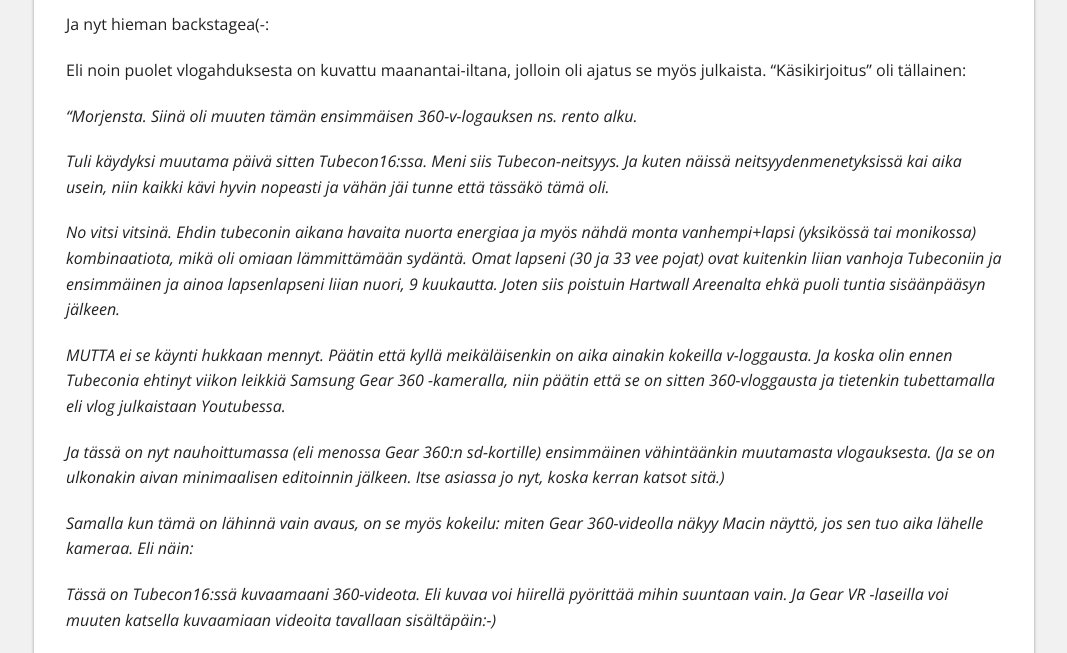
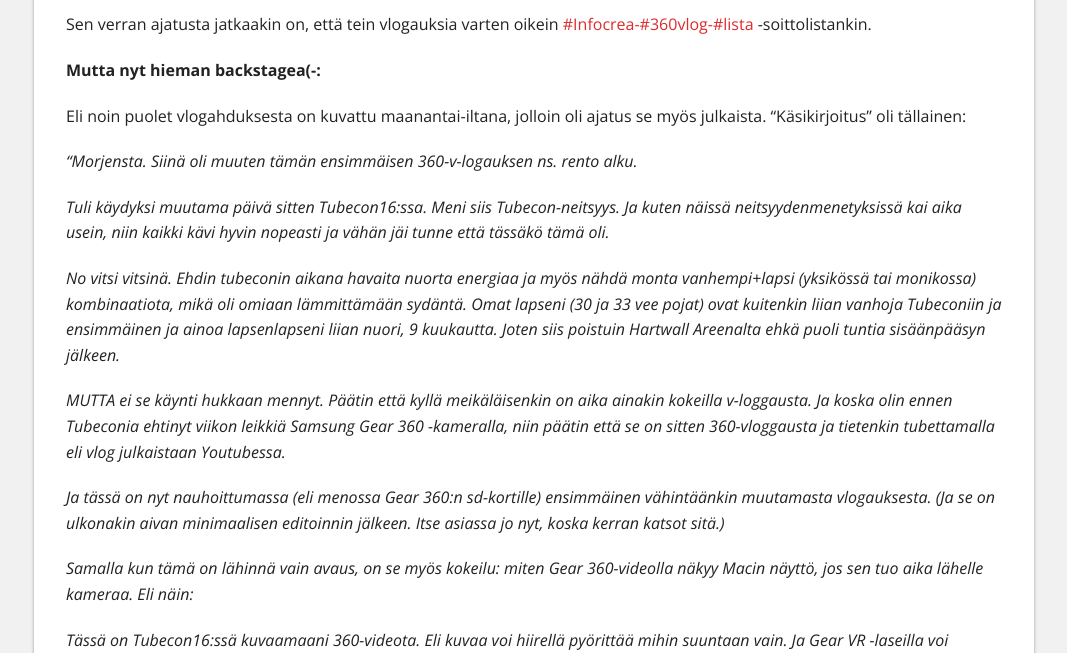
Before and after one commit to Pyppe/infocrea.fi, a Jekyll site: the page built from _posts/2016-08-16-vlog-avattu-360-asteisena.md, in a window 1280 px wide and 900 px high, scrolled down 914 px, cut to the strip 247-900 px from the top of the window. Shown: the whole strip, without its empty margins (106-1173 px from the left). Built offline with Jekyll 4.4.1, drawn with Linux system fonts in a browser that asks for light colours; nearby versions of some CDN libraries.

Commit message:
vlog-blogin päivitys

```diff
--- a/_posts/2016-08-16-vlog-avattu-360-asteisena.md
+++ b/_posts/2016-08-16-vlog-avattu-360-asteisena.md
@@ -12,7 +12,9 @@
 
 {% youtube M6o1rWBUmgM %}
 
-Ja nyt hieman backstagea(-:
+Sen verran ajatusta jatkaakin on, että tein vlogauksia varten oikein [#Infocrea-#360vlog-#lista](https://www.youtube.com/playlist?list=PLub2C90bJnZOsD9bzckLYtXdrX5cQDbiT) -soittolistankin.
+
+**Mutta nyt hieman backstagea(-:**
 
 Eli noin puolet vlogahduksesta on kuvattu maanantai-iltana, jolloin oli ajatus se myös julkaista. "Käsikirjoitus" oli tällainen:
 
```
